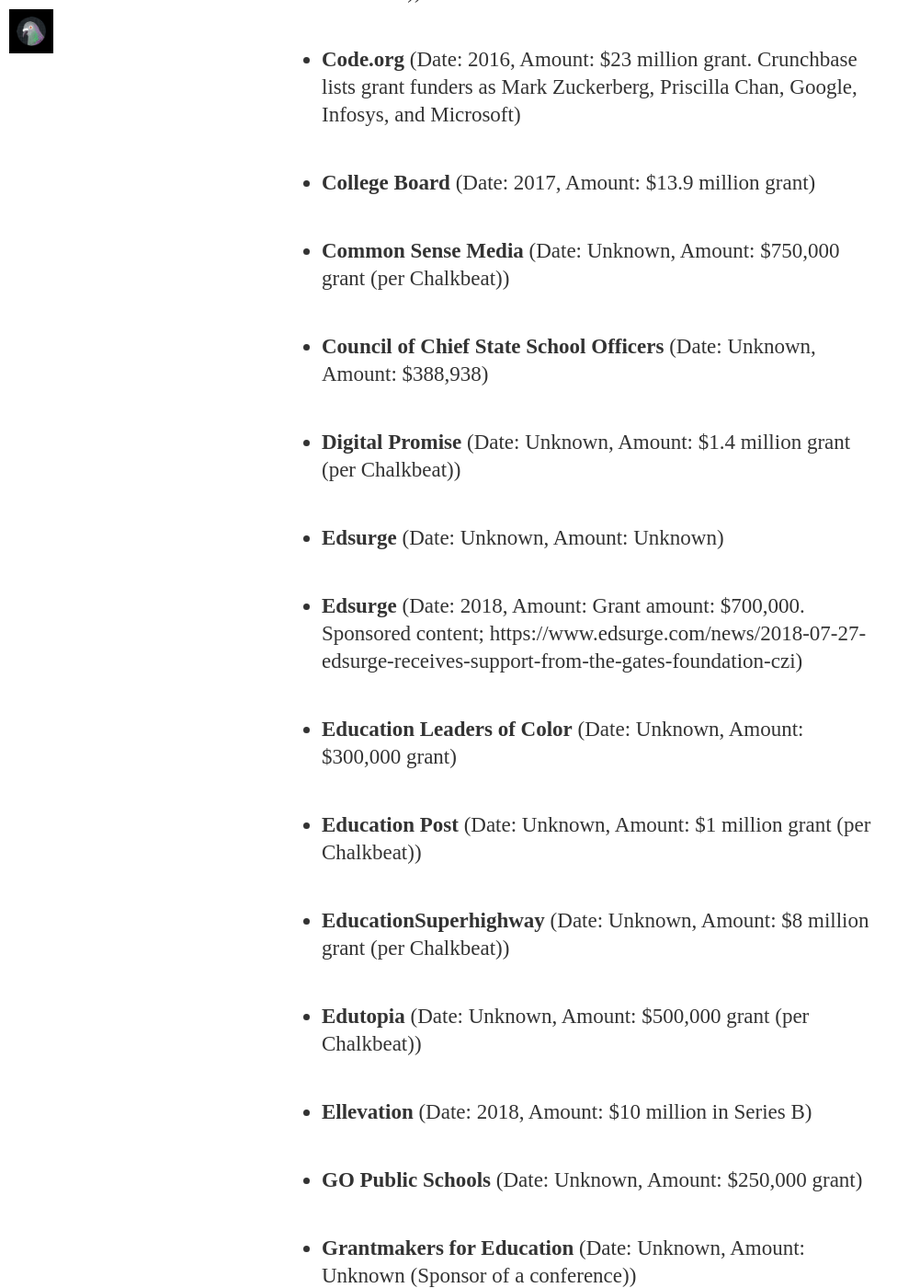
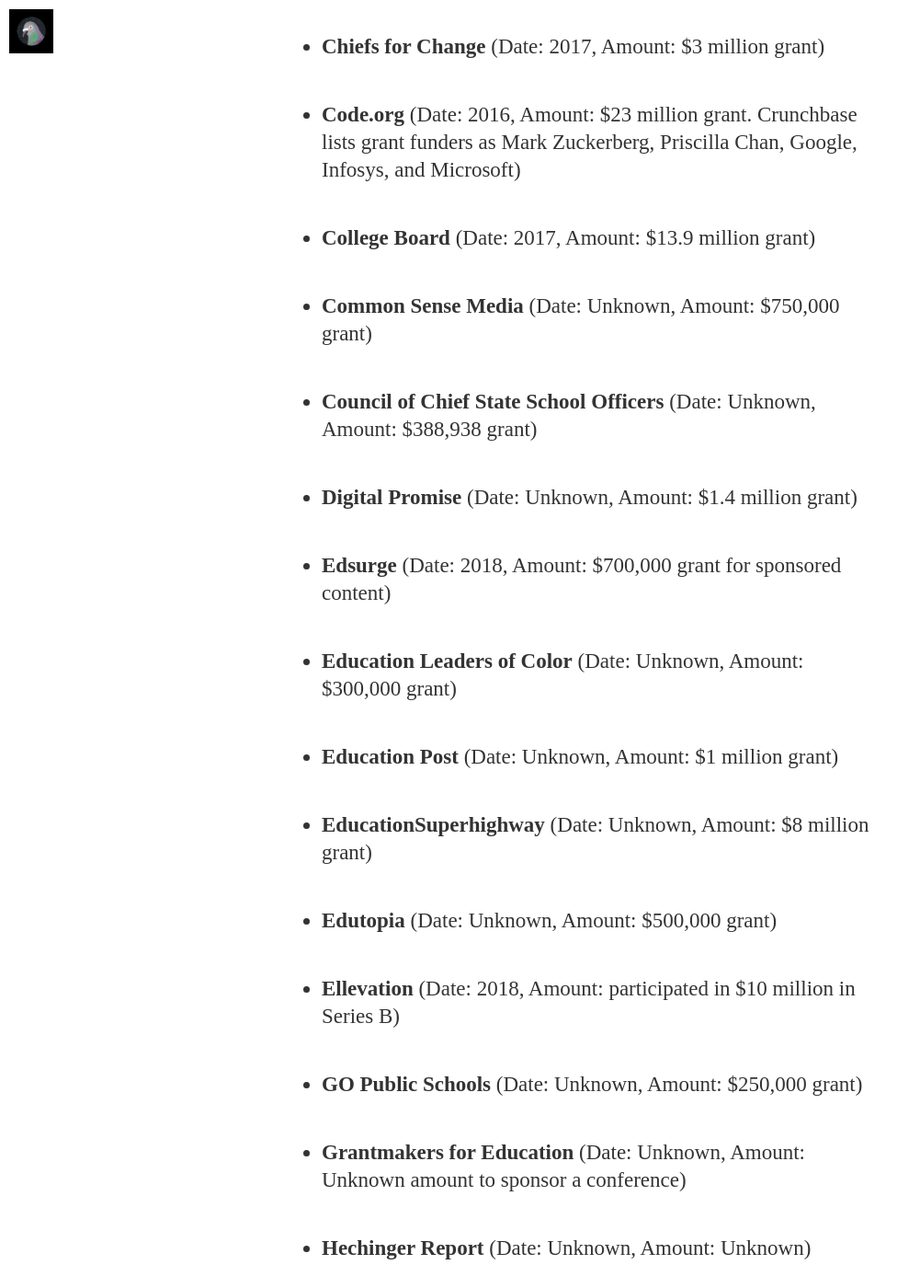
Before and after one commit to HackEducation/funding, a Jekyll site: the page built from chan-zuckerberg-initiative.html, in a window 1280 px wide and 1400 px high, scrolled down 2573 px. Shown: the whole window at 92% size, without its empty margins (0-1001 px from the left). Built offline with Jekyll 4.4.1, drawn with Linux system fonts in a browser that asks for light colours; nearby versions of some CDN libraries; some web fonts are replaced; some of the changed text lies outside the part shown.

Commit message:
updated data

```diff
--- a/_data/czi/investments.yaml
+++ b/_data/czi/investments.yaml
@@ -1,9 +1,9 @@
 - Name: Andela
   Date: '2016'
-  Notes: '$24,000,000 in Series B'
+  Notes: 'participated in $24,000,000 in Series B'
 - Name: BYJUs
   Date: '2016'
-  Notes: $50 million in Series D
+  Notes: participated in $50 million in Series D
 - Name: Code.org
   Date: '2016'
   Notes: >-
@@ -11,37 +11,34 @@
     Priscilla Chan, Google, Infosys, and Microsoft
 - Name: MasteryConnect
   Date: '2016'
-  Notes: $5 million in Series C
+  Notes: participated in $5 million in Series C
 - Name: PowerMyLearning
   Date: '2016'
   Notes: $1.2 million grant
 - Name: Brightwheel
   Date: '2017'
-  Notes: $10 million in Series A
+  Notes: participated in $10 million in Series A
 - Name: Landed
   Date: '2017'
-  Notes: $5 million in Series A
+  Notes: participated in $5 million in Series A
 - Name: Sawyer
   Date: '2017'
-  Notes: $6 million in Series A
+  Notes: participated in $6 million in Series A
 - Name: Bridge International Academies
   Date: Unknown
   Notes: Unknown
 - Name: Digital Promise
   Date: Unknown
-  Notes: $1.4 million grant (per Chalkbeat)
-- Name: Edsurge
-  Date: Unknown
-  Notes: Unknown
+  Notes: $1.4 million grant
 - Name: Andela
   Date: '2017'
-  Notes: $40 million in Series C
+  Notes: participated in $40 million in Series C
 - Name: Panorama Education
   Date: '2017'
-  Notes: $16 million in Series B
+  Notes: participated in $16 million in Series B
 - Name: Chiefs for Change
   Date: '2017'
-  Notes: $3 million grant (per Chalkbeat)
+  Notes: $3 million grant
 - Name: Learning Accelerator
   Date: Unknown
   Notes: Unknown
@@ -50,7 +47,7 @@
   Notes: $13.9 million grant
 - Name: Ellevation
   Date: '2018'
-  Notes: $10 million in Series B
+  Notes: participated in $10 million in Series B
 - Name: Woodrow Wilson Academy for Teaching and Learning
   Date: '2018'
   Notes: $3 million grant
@@ -62,10 +59,10 @@
   Notes: $1.1 million grant
 - Name: Matthew Biel of MedStar Georgetown University Hospital
   Date: '2018'
-  Notes: '$75,000'
+  Notes: '$75,000 grant'
 - Name: Varsity Tutors
   Date: '2018'
-  Notes: $50 million Series C funding
+  Notes: participated in $50 million Series C funding
 - Name: Reach Every Reader
   Date: '2018'
   Notes: $30 million grant
@@ -74,89 +71,87 @@
   Notes: $14 million grant
 - Name: Edsurge
   Date: '2018'
-  Notes: >-
-    Grant amount: $700,000. Sponsored content;
-    https://www.edsurge.com/news/2018-07-27-edsurge-receives-support-from-the-gates-foundation-czi
+  Notes: '$700,000 grant for sponsored content'
 - Name: RaiseMe
   Date: '2018'
-  Notes: $15 million in Series B funding
+  Notes: participated in $15 million in Series B funding
 - Name: Teach for America
   Date: Unknown
-  Notes: $10 million grant (per Chalkbeat)
+  Notes: $10 million grant
 - Name: EducationSuperhighway
   Date: Unknown
-  Notes: $8 million grant (per Chalkbeat)
+  Notes: $8 million grant
 - Name: Turnaround for Children
   Date: Unknown
-  Notes: $7 million grant (per Chalkbeat)
+  Notes: $7 million grant
 - Name: New Profit
   Date: Unknown
-  Notes: '$6,511,962 (per Chalkbeat)'
+  Notes: '$6,511,962 grant'
 - Name: NewSchools Venture Fund
   Date: Unknown
-  Notes: $5 million grant (per Chalkbeat)
+  Notes: $5 million grant
 - Name: SAGA Innovations
   Date: Unknown
-  Notes: $5 million grant (per Chalkbeat)
+  Notes: $5 million grant
 - Name: Pahara Institute
   Date: Unknown
-  Notes: $4.3 million grant (per Chalkbeat)
+  Notes: $4.3 million grant
 - Name: Chicago Public Schools
   Date: Unknown
-  Notes: $4 million grant (per Chalkbeat)
+  Notes: $4 million grant
 - Name: Vision to Learn
   Date: Unknown
-  Notes: $3 million grant (per Chalkbeat)
+  Notes: $3 million grant
 - Name: Results for America
   Date: Unknown
-  Notes: $2.9 million grant (per Chalkbeat)
+  Notes: $2.9 million grant
 - Name: >-
     Together For Students, a partnership between The Coalition for Community
     Schools, Communities In Schools, and StriveTogether
   Date: Unknown
-  Notes: '$2,283,200'
+  Notes: '$2,283,200 grant'
 - Name: Californians Dedicated to Education Foundation
   Date: Unknown
-  Notes: $2.25 million
+  Notes: $2.25 million grant
 - Name: New Teacher Center
   Date: Unknown
-  Notes: $1.7 million
+  Notes: $1.7 million grant
 - Name: The Opportunity Institute
   Date: Unknown
-  Notes: '$1,524,534'
+  Notes: '$1,524,534 grant'
 - Name: Rhode Island Office of Innovation
   Date: Unknown
-  Notes: $1.4 million
+  Notes: $1.4 million grant
 - Name: TNTP
   Date: Unknown
-  Notes: $1.25 million grant (per Chalkbeat)
+  Notes: $1.25 million grant
 - Name: Education Post
   Date: Unknown
-  Notes: $1 million grant (per Chalkbeat)
+  Notes: $1 million grant
 - Name: Surge Institute
   Date: Unknown
-  Notes: $1 million grant (per Chalkbeat)
+  Notes: $1 million grant
 - Name: Lindsay Unified School District
   Date: Unknown
-  Notes: '$775,000 grant (per Chalkbeat)'
+  Notes: '$775,000 grant'
 - Name: CASEL
   Date: Unknown
-  Notes: '$750,000 grant (per Chalkbeat)'
+  Notes: '$750,000 grant'
 - Name: Common Sense Media
   Date: Unknown
-  Notes: '$750,000 grant (per Chalkbeat)'
+  Notes: '$750,000 grant'
 - Name: International Society for Technology in Education
   Date: Unknown
-  Notes: '$725,000 grant (per Chalkbeat)'
+  Notes: '$725,000 grant'
 - Name: ReSchool Colorado
   Date: Unknown
-  Notes: '$700,000 grant (per Chalkbeat)'
+  Notes: '$700,000 grant'
 - Name: Edutopia
   Date: Unknown
-  Notes: '$500,000 grant (per Chalkbeat)'
+  Notes: '$500,000 grant'
 - Name: Council of Chief State School Officers
   Date: Unknown
-  Notes: '$388,938'
+  Notes: '$388,938 grant'
 - Name: Achievement First Public Charter Schools
   Date: Unknown
   Notes: '$350,000 grant'
@@ -177,7 +172,7 @@
   Notes: '$15,000 grant'
 - Name: Grantmakers for Education
   Date: Unknown
-  Notes: Unknown (Sponsor of a conference)
+  Notes: Unknown amount to sponsor a conference
 - Name: Hechinger Report
   Date: Unknown
   Notes: Unknown
@@ -213,7 +208,7 @@
   Notes: Unknown
 - Name: Age of Learning
   Date: '2016'
-  Notes: $150 million Series A funding
+  Notes: participated in $150 million in Series A funding
 - Name: Volley Labs
   Date: '2016'
-  Notes: $2.3 million in seed funding
+  Notes: participated in $2.3 million in seed funding
```
